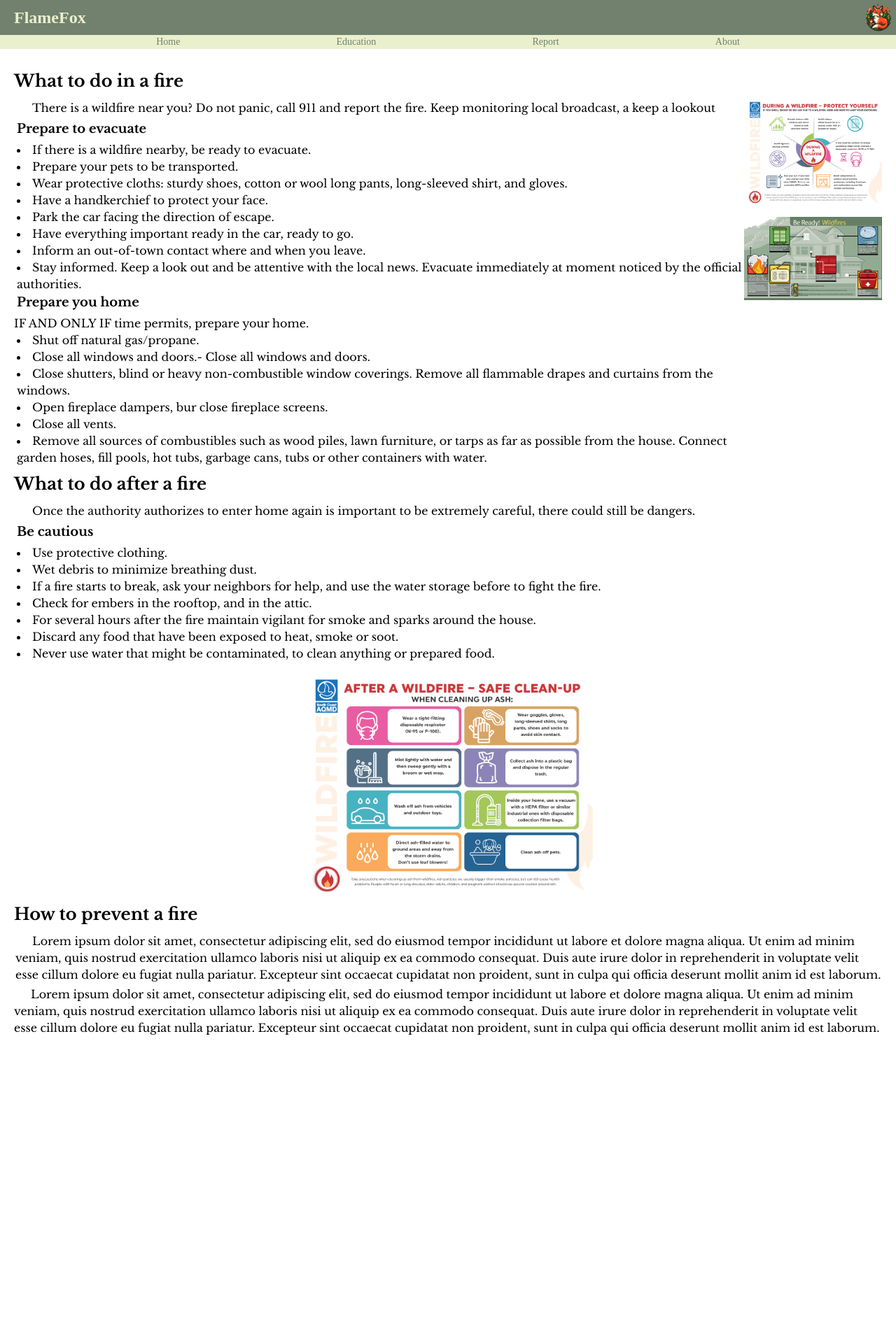
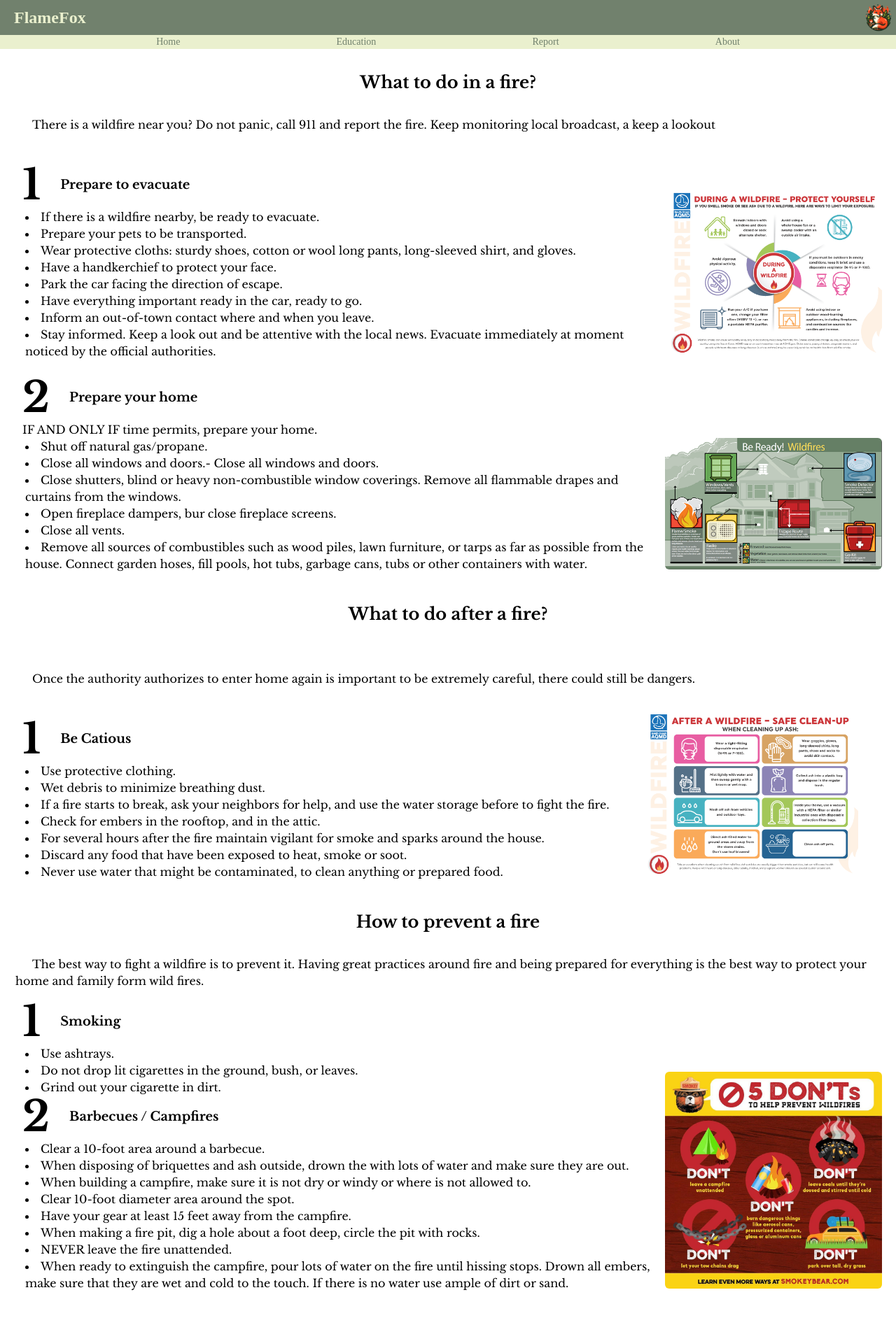
Before and after one commit to crenteriae/SpaceApps_Front, a Next.js app: page /education in a window 1280 px wide. Shown: the top 1884 px of the page at 70% size. Before the commit the page ends 1505 px from the top, so only its background shows below. Built offline with nearby package versions, Linux system fonts and the light colour scheme; a web font is replaced by a local one.

Commit message:
completed education

```diff
--- a/src/app/education/page.tsx
+++ b/src/app/education/page.tsx
@@ -3,12 +3,18 @@ import Image from 'next/image'
 
 export default function page() {
   return (
-    <div className='p-5'>
-        <h1 className='text-2xl my-2.5 font-bold'>What to do in a fire</h1>
-        <div className='flex justify-between'>
-            <div>
-                <p className='mb-1 indent-6 ml-0.5'>There is a wildfire near you? Do not panic, call 911 and report the fire. Keep monitoring local broadcast, a keep a lookout </p>
-                <p className='mb-1 font-bold ml-1 text-lg'>Prepare to evacuate</p>
+    <div className='p-5 '>
+        <h1 className='text-2xl my-3 font-bold text-center '>What to do in a fire?</h1>
+        <p className='m-8 indent-6 ml-0.5'>There is a wildfire near you? Do not panic, call 911 and report the fire. Keep monitoring local broadcast, a keep a lookout </p>
+        <div className='flex flex-col justify-between content-center my-8'>
+
+
+            <div className='flex flex-row'>
+                <div className='m-3'>
+                    <div className='flex flex-row mb-1 aling-center items-center'>
+                        <h1 className='font-bold mr-6 text-6xl'>1</h1>
+                        <h2 className='font-bold ml-1 text-lg'>Prepare to evacuate</h2>
+                    </div>
                     <li className='ml-1'>If there is a wildfire nearby, be ready to evacuate.</li>
                     <li className='ml-1'>Prepare your pets to be transported.</li>
                     <li className='ml-1'>Wear protective cloths: sturdy shoes, cotton or wool long pants, long-sleeved shirt, and gloves.</li>
@@ -17,7 +23,17 @@ export default function page() {
                     <li className='ml-1'>Have everything important ready in the car, ready to go.</li>
                     <li className='ml-1'>Inform an out-of-town contact where and when you leave.</li>
                     <li className='ml-1'>Stay informed. Keep a look out and be attentive with the local news. Evacuate immediately at moment noticed by the official authorities.</li>
-                <p className='mb-1 font-bold ml-1 text-lg'>Prepare you home</p>
+                </div>
+                <img src="/protect-yourself.png" className='flex w-1/4 content-center object-cover mb-4 m-auto rounded-md shodow-sm'/>
+            </div>
+
+
+            <div className='flex flex-row '>
+                <div className='m-3'>
+                    <div className='flex flex-row mb-1 aling-center items-center'>
+                        <h1 className='font-bold mr-6 text-6xl'>2</h1>
+                        <h2 className='font-bold ml-1 text-lg'>Prepare your home</h2>
+                    </div>
                     <p>IF AND ONLY IF time permits, prepare your home. </p>
                     <li className='ml-1'>Shut off natural gas/propane.</li>
                     <li className='ml-1'>Close all windows and doors.-	Close all windows and doors.</li>
@@ -26,17 +42,20 @@ export default function page() {
                     <li className='ml-1'>Close all vents.</li>
                     <li className='ml-1'>Remove all sources of combustibles such as wood piles, lawn furniture, or tarps as far as possible from the house. Connect garden hoses, fill pools, hot tubs, garbage cans, tubs or other containers with water.</li>
                 </div>
-            <div>
-                <img src="/protect-yourself.png" className='flex w-80 content-center object-cover mb-4'/>
-                <img src="/wildfires-infographic.png" className='flex w-80 content-center object-cover mt-4'/>
+                <img src="/wildfires-infographic.png" className='flex w-1/4 content-center object-cover mb-4 m-auto rounded-md shodow-sm'/>
             </div>
         </div>
 
-        <h1 className='text-2xl my-2.5 font-bold'>What to do after a fire</h1>
-        <div className='flex justify-between'>
-            <div>
-                <p className='mb-1 indent-6 ml-0.5'>Once the authority authorizes to enter home again is important to be extremely careful, there could still be dangers.</p>
-                <p className='mb-1 font-bold ml-1 text-lg'>Be cautious</p>
+
+        <h1 className='text-2xl my-8 font-bold text-center'>What to do after a fire?</h1>
+        <div className='flex flex-col justify-between content-center my-8'>
+            <p className='m-8 indent-6 ml-0.5'>Once the authority authorizes to enter home again is important to be extremely careful, there could still be dangers.</p>
+            <div className='flex flex-row'>
+                <div className='m-3'>
+                    <div className='flex flex-row mb-1 aling-center items-center'>
+                        <h1 className='font-bold mr-6 text-6xl'>1</h1>
+                        <h2 className='font-bold ml-1 text-lg'>Be Catious</h2>
+                    </div>
                     <li className='ml-1'>Use protective clothing.</li>
                     <li className='ml-1'>Wet debris to minimize breathing dust.</li>
                     <li className='ml-1'>If a fire starts to break, ask your neighbors for help, and use the water storage before to fight the fire.</li>
@@ -45,16 +64,40 @@ export default function page() {
                     <li className='ml-1'>Discard any food that have been exposed to heat, smoke or soot.</li>
                     <li className='ml-1'>Never use water that might be contaminated, to clean anything or prepared food.</li>
                 </div>
-        </div>
-            <img src="/ash-clean-up.png" className='flex w-4/12 content-center object-cover m-auto mt-4'/>
-        <h1 className='text-2xl my-2.5 font-bold'>How to prevent a fire</h1>
-        <div className='flex justify-between'>
-            <div>
-                <p className='mb-1 indent-6 ml-0.5'>Lorem ipsum dolor sit amet, consectetur adipiscing elit, sed do eiusmod tempor incididunt ut labore et dolore magna aliqua. Ut enim ad minim veniam, quis nostrud exercitation ullamco laboris nisi ut aliquip ex ea commodo consequat. Duis aute irure dolor in reprehenderit in voluptate velit esse cillum dolore eu fugiat nulla pariatur. Excepteur sint occaecat cupidatat non proident, sunt in culpa qui officia deserunt mollit anim id est laborum.</p>
-                <p className='mb-1 indent-6'>Lorem ipsum dolor sit amet, consectetur adipiscing elit, sed do eiusmod tempor incididunt ut labore et dolore magna aliqua. Ut enim ad minim veniam, quis nostrud exercitation ullamco laboris nisi ut aliquip ex ea commodo consequat. Duis aute irure dolor in reprehenderit in voluptate velit esse cillum dolore eu fugiat nulla pariatur. Excepteur sint occaecat cupidatat non proident, sunt in culpa qui officia deserunt mollit anim id est laborum.</p>
-            </div>
+                <img src="/ash-clean-up.png" className='flex w-1/4 content-center object-cover mb-4 m-auto rounded-md shodow-sm'/>
             </div>
         </div>
 
+
+        <h1 className='text-2xl my-8 font-bold text-center'>How to prevent a fire</h1>
+        <div className='flex flex-col justify-between content-center my-8'>
+            <p className='mb-1 indent-6 ml-0.5'>The best way to fight a wildfire is to prevent it. Having great practices around fire and being prepared for everything is the best way to protect your home and family form wild fires.</p>
+            <div className='flex flex-row'>
+                <div className='m-3'>
+                    <div className='flex flex-row mb-1 aling-center items-center'>
+                        <h1 className='font-bold mr-6 text-6xl'>1</h1>
+                        <h2 className='font-bold ml-1 text-lg'>Smoking</h2>
+                    </div>
+                    <li className='ml-1'>Use ashtrays.</li>
+                    <li className='ml-1'>Do not drop lit cigarettes in the ground, bush, or leaves.</li>
+                    <li className='ml-1'>Grind out your cigarette in dirt.</li>
+                    <div className='flex flex-row mb-1 aling-center items-center'>
+                        <h1 className='font-bold mr-6 text-6xl'>2</h1>
+                        <h2 className='font-bold ml-1 text-lg'>Barbecues / Campfires</h2>
+                    </div>
+                    <li className='ml-1'>Clear a 10-foot area around a barbecue.</li>
+                    <li className='ml-1'>When disposing of briquettes and ash outside, drown the with lots of water and make sure they are out.</li>
+                    <li className='ml-1'>When building a campfire, make sure it is not dry or windy or where is not allowed to.</li>
+                    <li className='ml-1'>Clear 10-foot diameter area around the spot.</li>
+                    <li className='ml-1'>Have your gear at least 15 feet away from the campfire.</li>
+                    <li className='ml-1'>When making a fire pit, dig a hole about a foot deep, circle the pit with rocks.</li>
+                    <li className='ml-1'>NEVER leave the fire unattended.</li>
+                    <li className='ml-1'>When ready to extinguish the campfire, pour lots of water on the fire until hissing stops. Drown all embers, make sure that they are wet and cold to the touch. If there is no water use ample of dirt or sand.</li>
+                    </div>
+                <img src="/PreventFire.jpg" className='flex w-1/4 content-center object-cover mb-4 m-auto rounded-md shodow-sm'/>
+            </div>
+        </div>
+    </div >
+
   )
 }
```
Also changed, not shown: public/PreventFire.jpg (added). Lines whose indentation alone changed are shown as unchanged.
